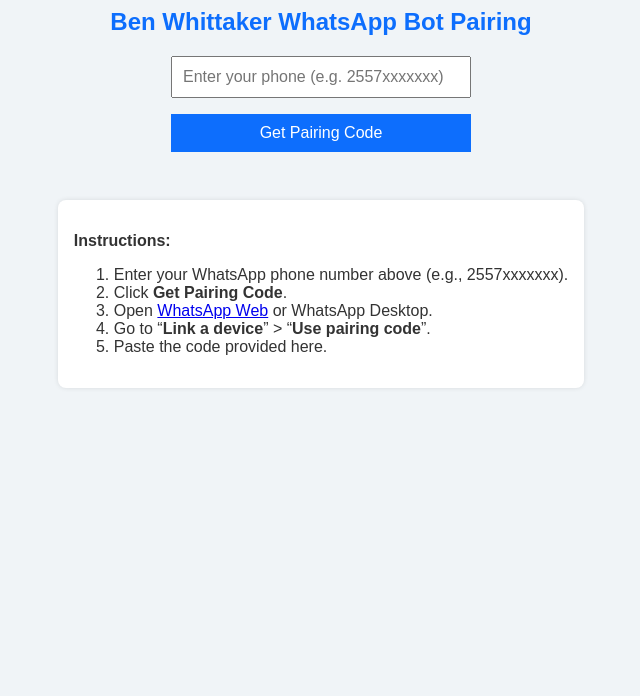
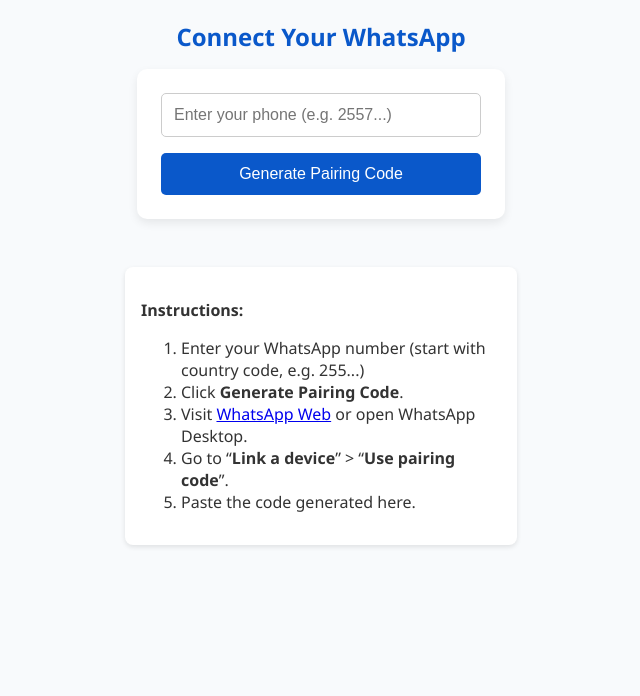
Before and after one commit to lexus-SGR/Botho-vip, a website: page public/index.html in a window 1280 px wide. Shown: the part 104-800 px from the top of the page, without its empty margins (319-959 px from the left). Drawn offline with Linux system fonts and the light colour scheme.

Commit message:
Update index.html

```diff
--- a/public/index.html
+++ b/public/index.html
@@ -3,65 +3,87 @@
 <head>
   <meta charset="UTF-8" />
   <meta name="viewport" content="width=device-width, initial-scale=1.0"/>
-  <title>Ben Whittaker Tech - WhatsApp Bot Pairing</title>
-  <link rel="icon" href="favicon.ico" type="image/x-icon" />
+  <title>SPD XMD - Device Link Portal</title>
   <style>
     body {
-      font-family: Arial, sans-serif;
-      background: #f0f4f7;
+      font-family: 'Segoe UI', Tahoma, Geneva, Verdana, sans-serif;
+      background: #f8fafc;
       color: #333;
       display: flex;
       flex-direction: column;
       align-items: center;
       padding: 2rem;
     }
+    .svg-logo {
+      width: 160px;
+      margin-bottom: 1rem;
+    }
     h2 {
-      color: #0d6efd;
+      color: #0a58ca;
+      margin-bottom: 1rem;
     }
     form {
       display: flex;
       flex-direction: column;
       gap: 1rem;
-      width: 300px;
+      width: 320px;
+      background: #fff;
+      padding: 1.5rem;
+      border-radius: 10px;
+      box-shadow: 0 4px 10px rgba(0,0,0,0.08);
     }
     input, button {
-      padding: 10px;
+      padding: 12px;
       font-size: 1rem;
+      border-radius: 5px;
+      border: 1px solid #ccc;
+    }
+    input:focus {
+      border-color: #0a58ca;
+      outline: none;
     }
     button {
-      background-color: #0d6efd;
+      background-color: #0a58ca;
       color: white;
       border: none;
       cursor: pointer;
+      transition: background 0.3s;
     }
     button:hover {
-      background-color: #0b5ed7;
+      background-color: #084298;
     }
     #result {
-      margin-top: 2rem;
-      white-space: pre-wrap;
+      margin-top: 1rem;
       font-weight: bold;
     }
     .instructions {
-      margin-top: 1rem;
-      background: #fff;
+      margin-top: 2rem;
+      max-width: 360px;
+      background: #ffffff;
       padding: 1rem;
       border-radius: 8px;
-      box-shadow: 0 0 5px rgba(0,0,0,0.1);
+      box-shadow: 0 2px 5px rgba(0,0,0,0.1);
     }
-    .logo {
-      width: 120px;
-      height: auto;
-      margin-bottom: 1rem;
+    code {
+      background: #eef;
+      padding: 2px 5px;
+      border-radius: 4px;
     }
   </style>
 </head>
 <body>
-  <img src="ben-whittaker-tech.png" alt="Ben Whittaker Tech Logo" class="logo" />
-  <h2>Ben Whittaker WhatsApp Bot Pairing</h2>
+
+  <!-- Inline SVG Logo -->
+  <svg class="svg-logo" xmlns="http://www.w3.org/2000/svg" viewBox="0 0 200 60">
+    <text x="0" y="35" font-size="28" fill="#0a58ca" font-family="Arial, sans-serif">SPD XMD</text>
+    <text x="0" y="55" font-size="14" fill="#00b894" font-family="Arial, sans-serif">Speed MultiDevice Bot</text>
+  </svg>
+
+  <h2>Connect Your WhatsApp</h2>
+
   <form onsubmit="submitPhone(event)">
-    <input type="text" id="phone" placeholder="Enter your phone (e.g. 2557xxxxxxx)" required />
-    <button type="submit">Get Pairing Code</button>
+    <input type="text" id="phone" placeholder="Enter your phone (e.g. 2557...)" required />
+    <button type="submit">Generate Pairing Code</button>
   </form>
 
   <div id="result"></div>
@@ -69,11 +91,11 @@
   <div class="instructions">
     <p><strong>Instructions:</strong></p>
     <ol>
-      <li>Enter your WhatsApp phone number above (e.g., 2557xxxxxxx).</li>
-      <li>Click <b>Get Pairing Code</b>.</li>
-      <li>Open <a href="https://web.whatsapp.com" target="_blank">WhatsApp Web</a> or WhatsApp Desktop.</li>
-      <li>Go to “<b>Link a device</b>” &gt; “<b>Use pairing code</b>”.</li>
-      <li>Paste the code provided here.</li>
+      <li>Enter your WhatsApp number (start with country code, e.g. 255...)</li>
+      <li>Click <strong>Generate Pairing Code</strong>.</li>
+      <li>Visit <a href="https://web.whatsapp.com" target="_blank">WhatsApp Web</a> or open WhatsApp Desktop.</li>
+      <li>Go to “<strong>Link a device</strong>” &gt; “<strong>Use pairing code</strong>”.</li>
+      <li>Paste the code generated here.</li>
     </ol>
   </div>
 
@@ -82,7 +104,7 @@
       e.preventDefault();
       const phone = document.getElementById('phone').value.trim();
       const resultDiv = document.getElementById('result');
-      resultDiv.textContent = "Loading pairing code...";
+      resultDiv.textContent = "Generating pairing code...";
 
       try {
         const res = await fetch('https://botho-vip.onrender.com/pair', {
@@ -96,10 +118,10 @@
         if (data.pairing_code) {
           resultDiv.innerHTML = `
             ✅ Pairing Code: <code>${data.pairing_code}</code><br/><br/>
-            Now go to <a href="https://web.whatsapp.com" target="_blank">WhatsApp Web</a> or <b>WhatsApp Desktop</b> and paste it there.
+            Use this code at <a href="https://web.whatsapp.com" target="_blank">WhatsApp Web</a> or on WhatsApp Desktop.
           `;
         } else {
-          resultDiv.textContent = data.error || "Something went wrong.";
+          resultDiv.textContent = data.error || "Failed to retrieve code.";
         }
       } catch (err) {
         resultDiv.textContent = "Error: " + err.message;
```
